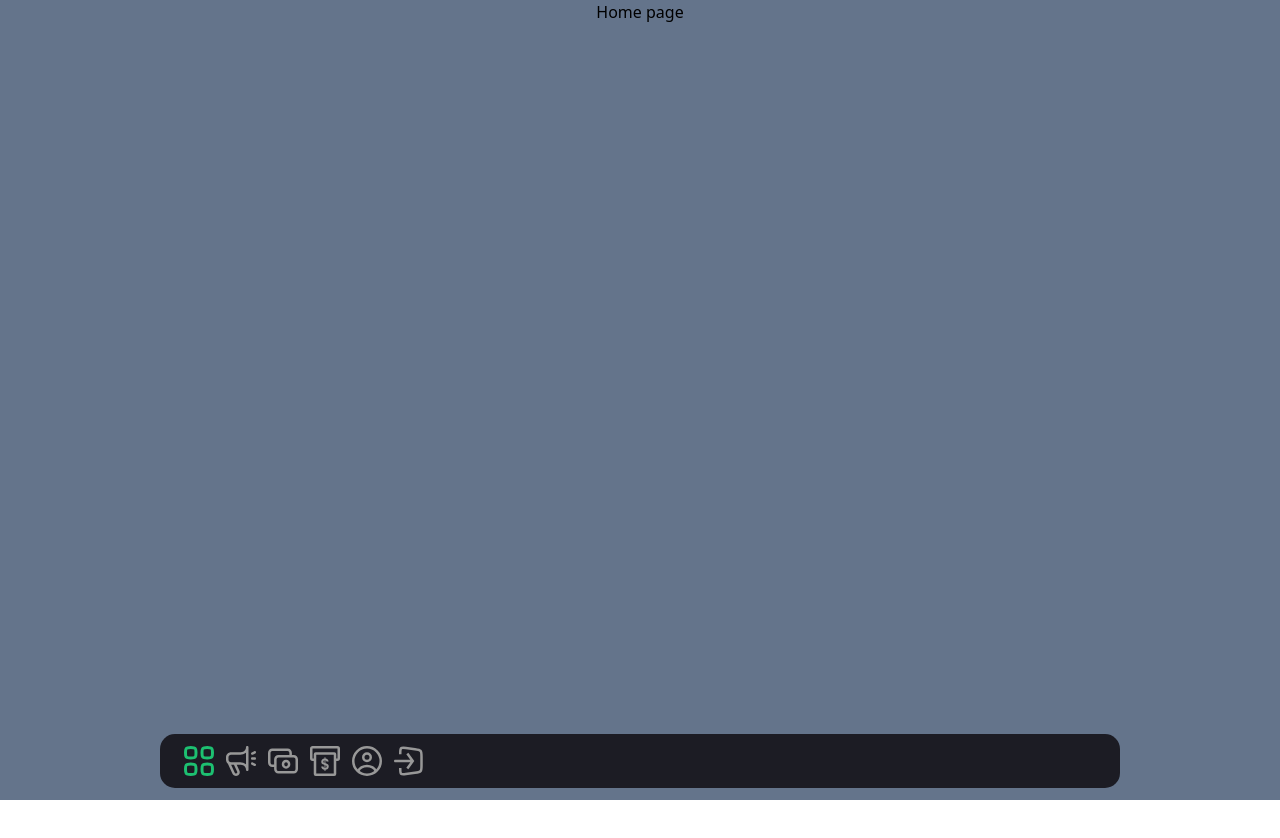
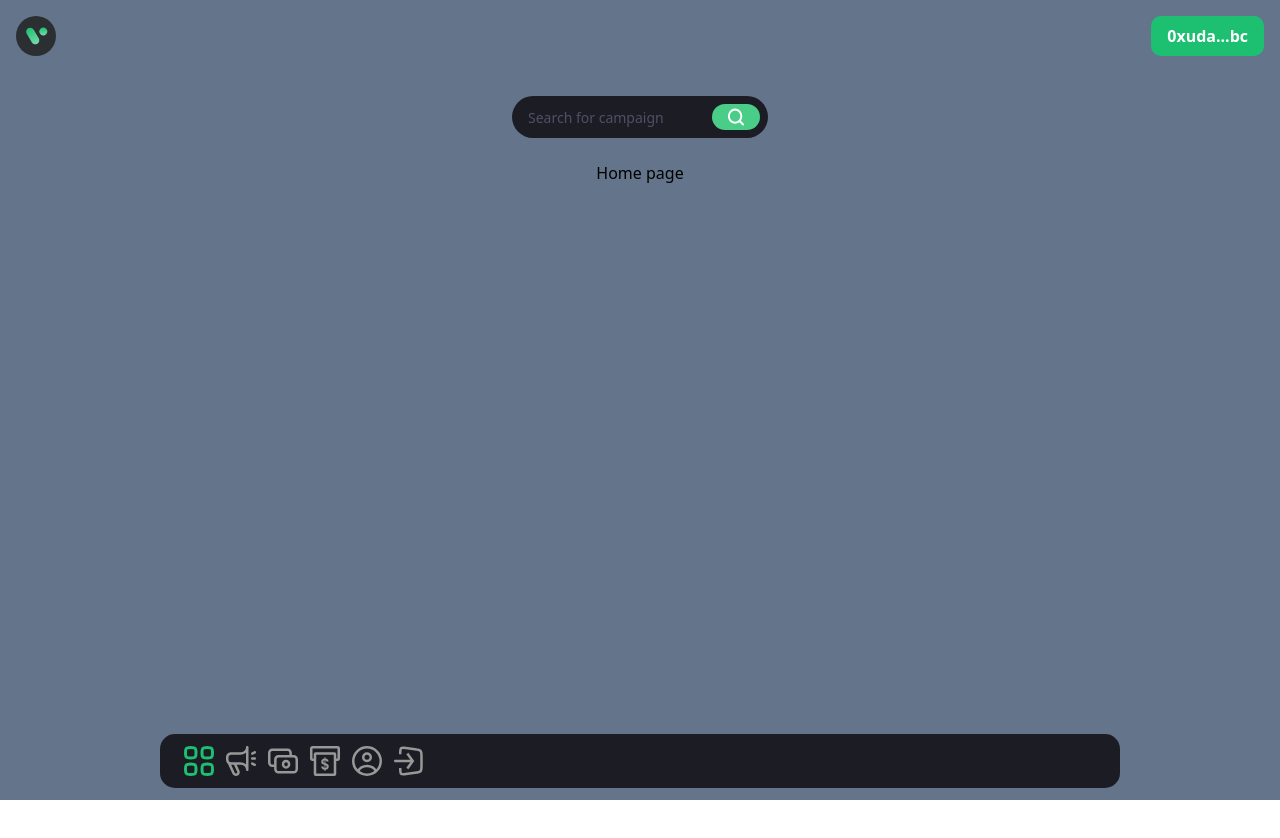
Before and after one commit to Sugar-hill/global_funding, a Next.js app: page / in a window 1280 px wide. Shown: the top 838 px of the page. Built offline with nearby package versions, Linux system fonts and the light colour scheme.

Commit message:
developement of the search bar and wallet connect button

```diff
--- a/app/page.jsx
+++ b/app/page.jsx
@@ -1,7 +1,12 @@
+import Topbar from "@components/topbar"
 
 const Home = () => {
   return (
-    <div className="bg-slate-500 text-center min-h-screen">Home page</div>
+    <div className="bg-slate-500 text-center min-h-screen">
+      <Topbar />
+      Home page
+
+    </div>
   )
 }
 
--- /dev/null
+++ b/components/CustomButton.jsx
@@ -0,0 +1,20 @@
+
+
+const CustomButton = ({ btnType, title, styles,
+    handleClick }) => {
+  return (
+    <div>
+        <button
+            type={btnType}
+            className={` font-epilogue font-semibold text-[16px]
+               leading-[26px] text-white min-h-[40px] px-4
+               rounded-[10px] ${styles}`}
+            onClick={handleClick}
+        >
+            {title}
+        </button>
+    </div>
+  )
+}
+
+export default CustomButton;
--- a/components/navbar.jsx
+++ b/components/navbar.jsx
@@ -23,7 +23,7 @@ const Icon = ({styles, name, imgUrl, isActive, disabled, handleClick }) => (
 const Nav = () => {
 
     const [isActive, setIsActive] = useState('dashboard');
-    const [isLink, setIsLink] = useState('dashboard');
+
     return (
       <div className="flex justify-between items-center flex-row sticky bottom-3 w-3/4 m-auto">
         {/* <Link href="/">
--- /dev/null
+++ b/components/topbar.jsx
@@ -0,0 +1,57 @@
+"use client"
+
+import { useState } from "react";
+import Link from "next/link";
+import Image from "next/image";
+import CustomButton from "@components/CustomButton";
+import { logo, search } from "@public/assets/icons";
+import { navlinks } from "@constants";
+
+const Topbar = () => {
+
+    const [isActive, setIsActive] = useState('dashboard');
+    const [toggleDrawer, setToggleDrawer] = useState(false);
+    const address = '0xabc'
+  return (
+    <div className="flex flex-col justify-center
+    mb-[23px] gap-6">
+
+        <div className="flex flex-row justify-between p-4">
+
+            <Link href="/profile">
+                <div className="w-[40px] h-[40px] rounded-full bg-[#2c2f32] flex justify-center
+                items-center cursor-pointer">
+                    <Image src={logo} alt='profile' width={24} height={24}
+                    className={'object-contain'} />
+                </div>
+            </Link>
+
+            <CustomButton
+                btnType="button"
+                title={address ? '0xuda...bc' : 'Connect'}
+                styles={address ? 'bg-[#1dc071]' : 'bg-[#8c6dfd]'}
+                handleClick={() => {
+                    pass
+                }}
+            />
+        </div>
+
+        <div className="flex flex-row max-w-64 py-2 pl-4 pr-2 h-[42px]
+        bg-[#1c1c24] rounded-[100px] m-auto">
+            <input type="text" placeholder="Search for campaign" className="flex
+            w-full font-epilogue font-normal text-[14px] placeholder:text-[#4b5264]
+            text-white bg-transparent outline-none" />
+
+            <div className="w-[60px] h-full rounded-[20px] bg-[#4acd86]
+            flex justify-center items-center cursor-pointer" >
+                <Image src={search} alt='search' width={18} height={18}
+                className={'object-contain'} />
+
+            </div>
+        </div>
+
+    </div>
+  )
+}
+
+export default Topbar;
```
